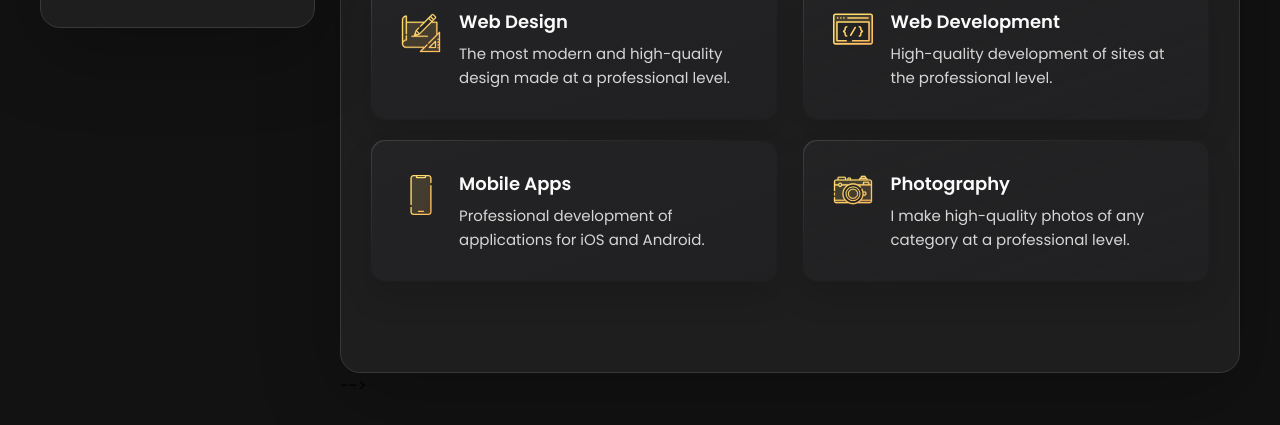
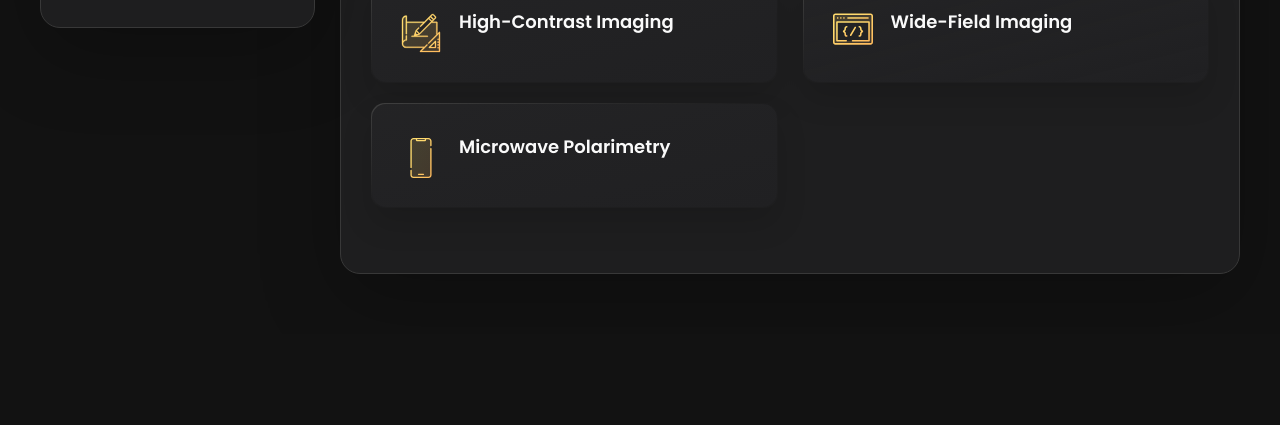
Before and after one commit to sfr348/sfr348.github.io, a plain HTML site: page index.html in a window 1280 px wide. Shown: the part 743-1168 px from the top of the page. After the commit the page ends 1077 px from the top, so only its background shows below. Drawn offline with nearby package versions, Linux system fonts and the light colour scheme.

Commit message:
comments fixed

```diff
--- a/index.html
+++ b/index.html
@@ -222,11 +222,11 @@
                         </div>
 
                         <div class="service-content-box">
-                            <h4 class="h4 service-item-title">Web design</h4>
+                            <h4 class="h4 service-item-title">High-contrast imaging</h4>
 
                             <p class="service-item-text">
-                                The most modern and high-quality design made at a professional level.
-                            </p>
+<!--                                The most modern and high-quality design made at a professional level.
+-->                            </p>
                         </div>
 
                     </li>
@@ -238,11 +238,11 @@
                         </div>
 
                         <div class="service-content-box">
-                            <h4 class="h4 service-item-title">Web development</h4>
+                            <h4 class="h4 service-item-title">Wide-field Imaging</h4>
 
                             <p class="service-item-text">
-                                High-quality development of sites at the professional level.
-                            </p>
+<!--                                High-quality development of sites at the professional level.
+-->                            </p>
                         </div>
 
                     </li>
@@ -254,16 +254,16 @@
                         </div>
 
                         <div class="service-content-box">
-                            <h4 class="h4 service-item-title">Mobile apps</h4>
+                            <h4 class="h4 service-item-title">Microwave polarimetry</h4>
 
                             <p class="service-item-text">
-                                Professional development of applications for iOS and Android.
-                            </p>
+<!--                                Professional development of applications for iOS and Android.
+-->                            </p>
                         </div>
 
                     </li>
 
-                    <li class="service-item">
+                  <!--  <li class="service-item">
 
                         <div class="service-icon-box">
                             <img src="./assets/images/icon-photo.svg" alt="camera icon" width="40">
@@ -277,7 +277,7 @@
                             </p>
                         </div>
 
-                    </li>
+                    </li>-->
 
                 </ul>
 
@@ -480,7 +480,7 @@
     </section>
             -->
 
-        </article>-->
+<!--        </article>-->
             <!--
       - #RESUME
     -->
```
